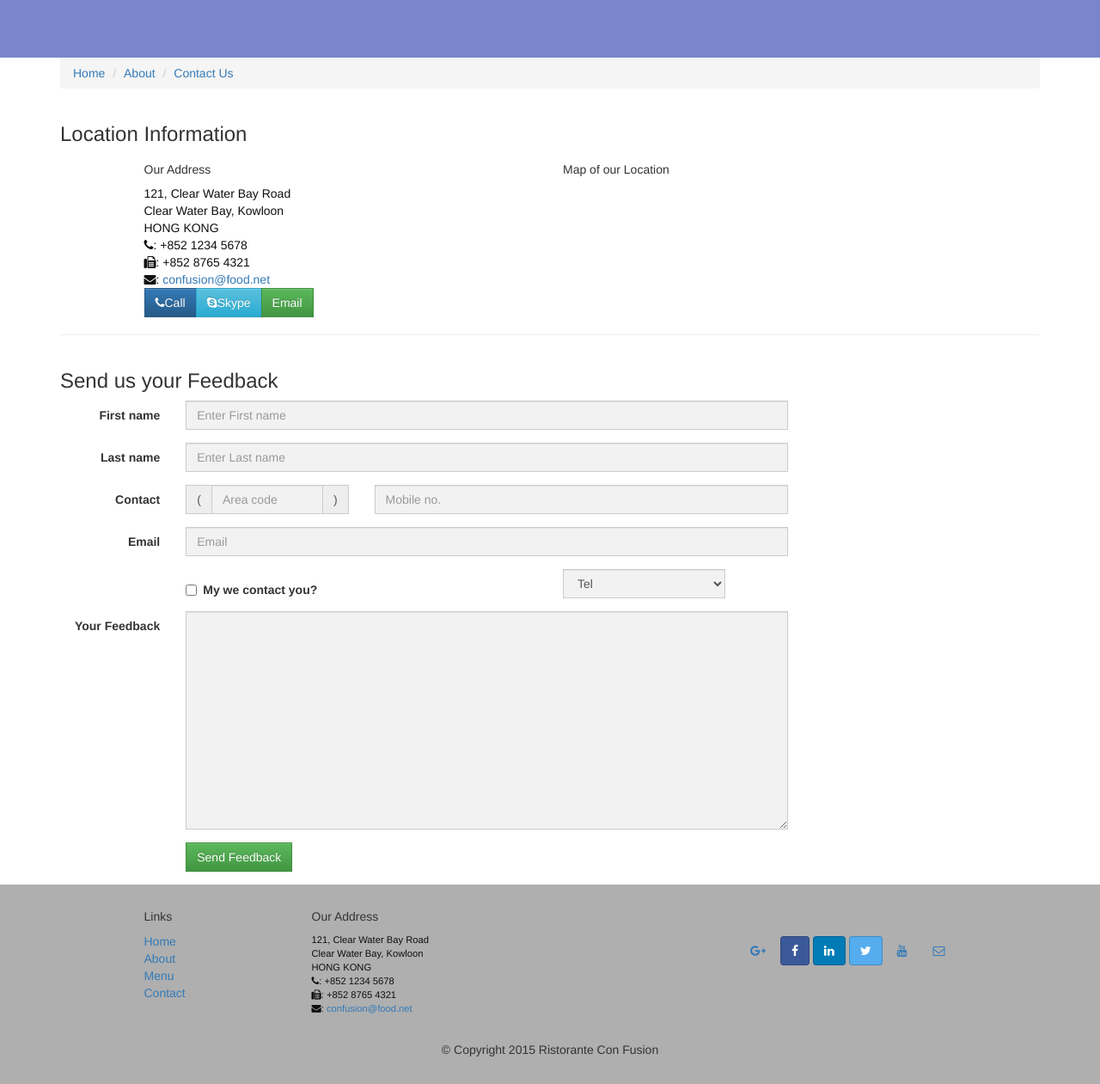
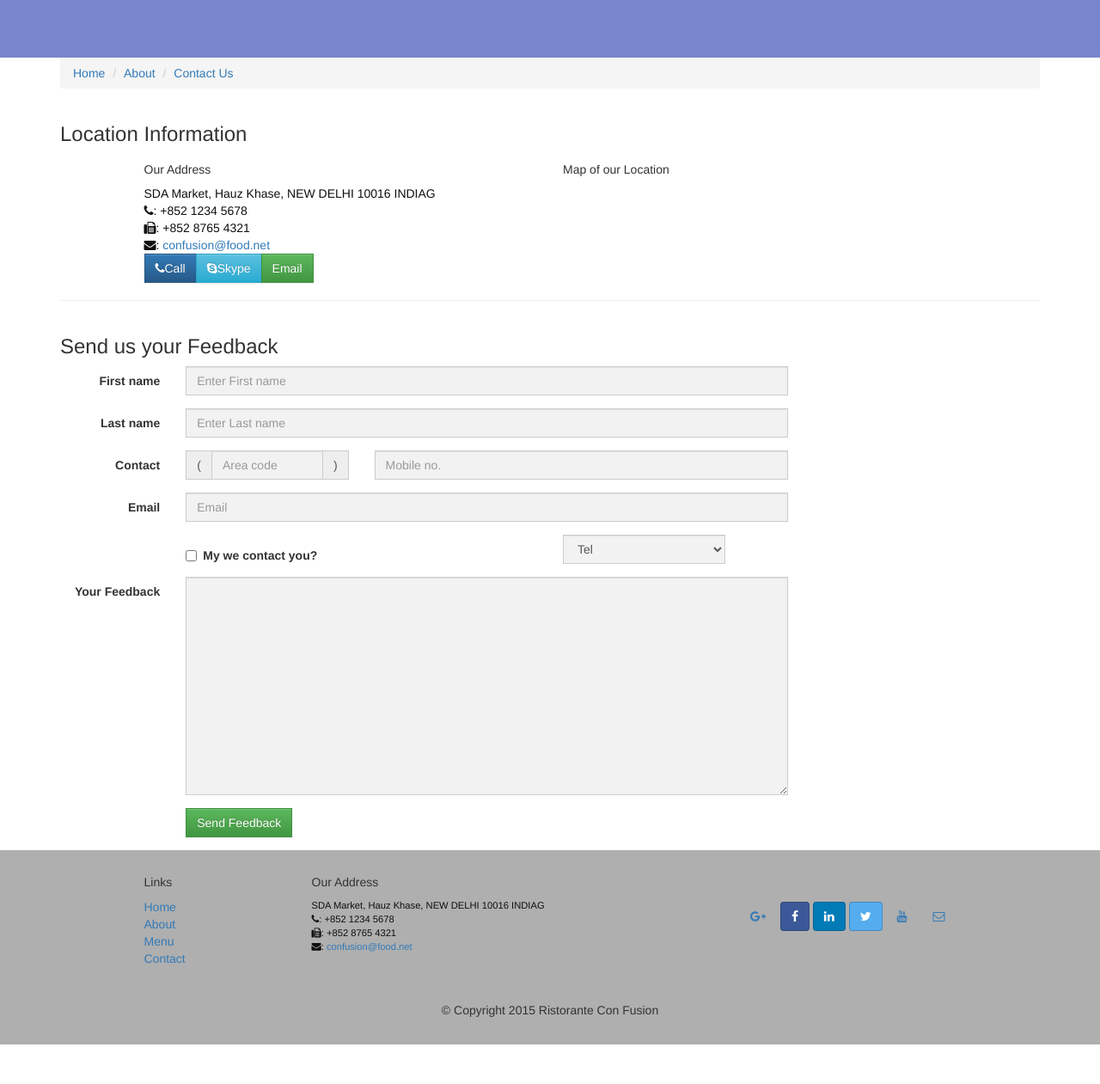
Before and after one commit to KumarRajRavidas/RAJ__DAS, a plain HTML site: page contact.html in a window 1280 px wide. Shown: the part 352-1613 px from the top of the page at 86% size. After the commit the page ends 1567 px from the top, so only its background shows below. Drawn offline with nearby package versions, Linux system fonts and the light colour scheme; files that its build step writes are made by us from their sources; files whose address does not match are found by name.

Commit message:
Update contact.html

```diff
--- a/contact.html
+++ b/contact.html
@@ -218,9 +218,8 @@
                 <div class="col-xs-12 col-sm-4 col-sm-offset-1">
                    <h5>Our Address</h5>
                     <address style="font-size: 100%">
-		              121, Clear Water Bay Road<br>
-		              Clear Water Bay, Kowloon<br>
-		              HONG KONG<br>
+		              SDA Market, Hauz Khase, NEW DELHI 10016
+                   INDIAG<br>
 		              <i class="fa fa-phone"></i>: +852 1234 5678<br>
 		              <i class="fa fa-fax"></i>: +852 8765 4321<br>
 		              <i class="fa fa-envelope"></i>:
@@ -343,9 +342,8 @@
                 <div class="col-xs-6 col-sm-5">
                     <h5>Our Address</h5>
                     <address>
-		              121, Clear Water Bay Road<br>
-		              Clear Water Bay, Kowloon<br>
-		              HONG KONG<br>
+		              SDA Market, Hauz Khase, NEW DELHI 10016
+                   INDIAG<br>
 		              <i class="fa fa-phone"></i>: +852 1234 5678<br>
 		              <i class="fa fa-fax"></i>: +852 8765 4321<br>
 		              <i class="fa fa-envelope"></i>:
```
